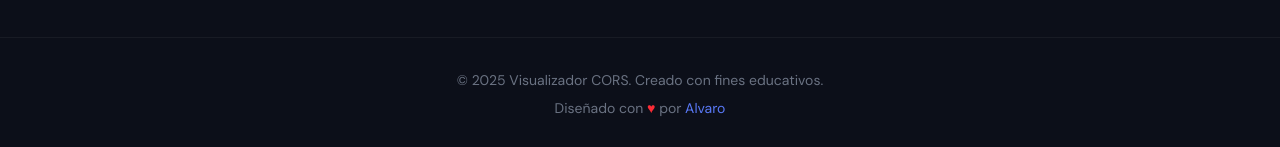
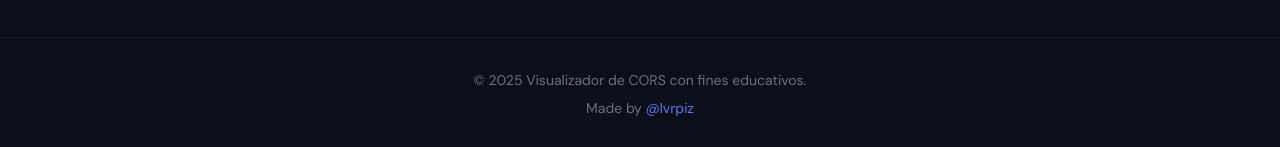
Before and after one commit to alvarogarciapiz/cors-visualized, a React (Vite) app: page / in a window 1280 px wide. Shown: the part 2090-2237 px from the top of the page. Built offline with nearby package versions, Linux system fonts and the light colour scheme.

Commit message:
fix(footer): corregir texto y autor en el pie de página

```diff
--- a/src/components/Footer.jsx
+++ b/src/components/Footer.jsx
@@ -3,9 +3,9 @@ import React from 'react';
 const Footer = () => {
   return (
     <footer className="py-8 text-center text-gray-500 text-sm border-t border-white/5 mt-12">
-      <p>© {new Date().getFullYear()} Visualizador CORS. Creado con fines educativos.</p>
+      <p>© {new Date().getFullYear()} Visualizador de CORS con fines educativos.</p>
       <p className="mt-2">
-        Diseñado con <span className="text-red-500">♥</span> por <a href="https://lvrpiz.com" target="_blank" rel="noopener noreferrer" className="text-[#5978F5] hover:underline">Alvaro</a>
+        Made by <a href="https://lvrpiz.com" target="_blank" rel="noopener noreferrer" className="text-[#5978F5] hover:underline">@lvrpiz</a>
       </p>
     </footer>
   );
```
